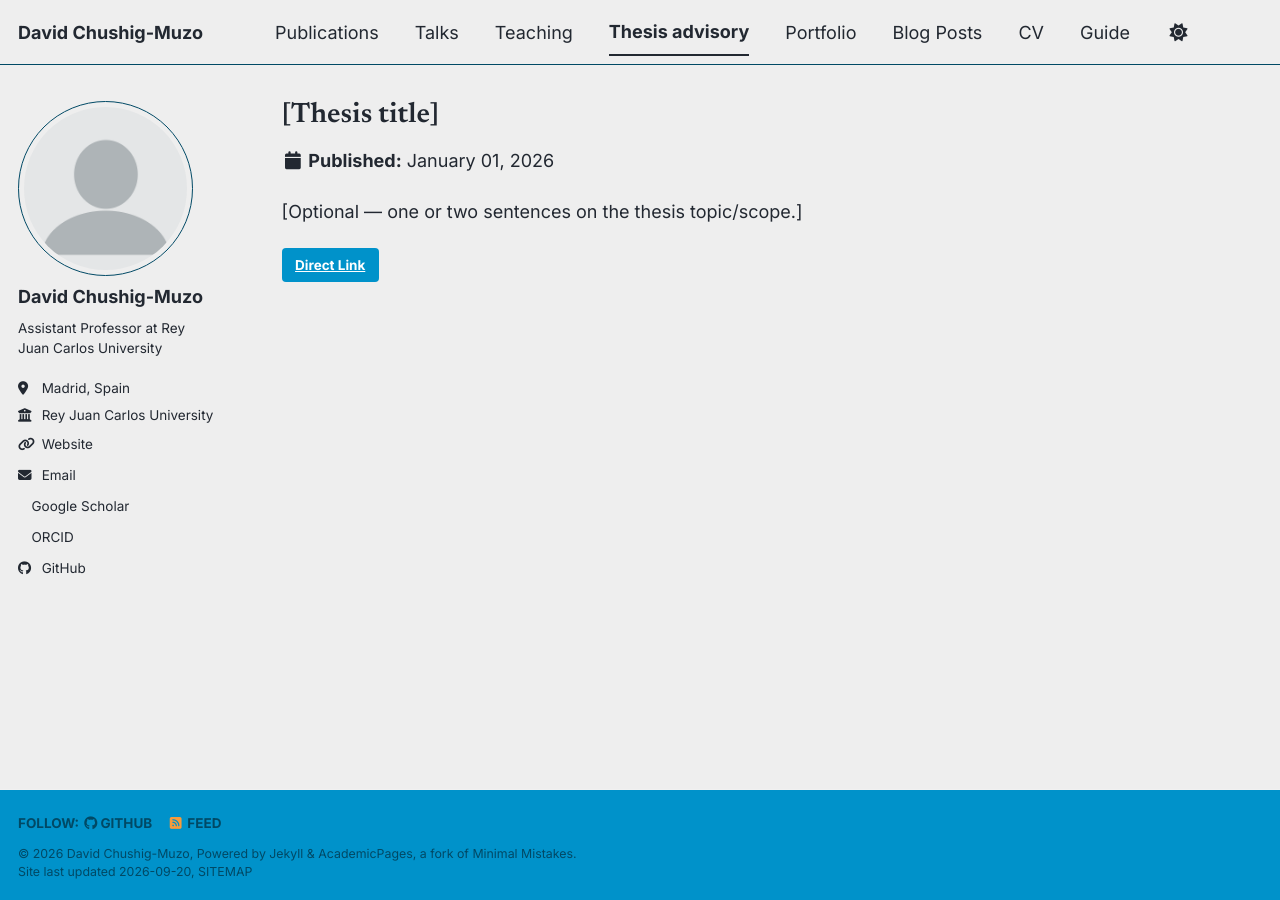
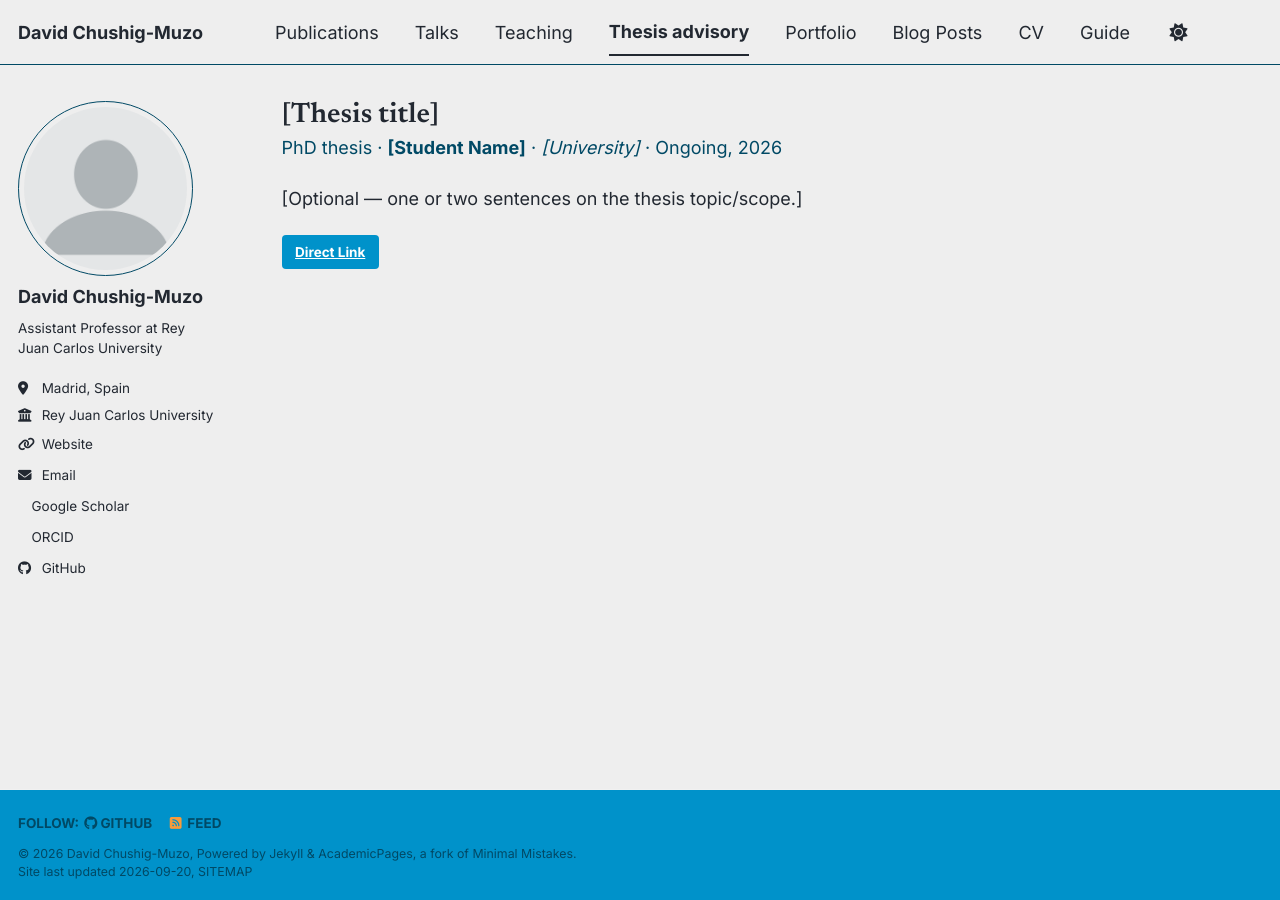
Before and after one commit to cdchushig/cdchushig.github.io, a Jekyll site: the page built from _thesisadvisory/2026-phd-example.md, in a window 1280 px wide. Built offline with Jekyll 4.4.1, drawn with Linux system fonts in a browser that asks for light colours; a style sheet for code colours, icons or effects is not loaded.

Commit message:
Added new layout

```diff
--- a/_layouts/single.html
+++ b/_layouts/single.html
@@ -36,6 +36,12 @@ layout: default
 
         {% if page.collection == 'teaching' %}
           <p> {{ page.type }}, <i>{{ page.venue }}</i>, {{ page.date | default: "1900-01-01" | date: "%Y" }} </p>
+        {% elsif page.collection == 'thesisadvisory' %}
+          <p class="page__meta" style="font-size: 1em;">
+            {{ page.degree }} thesis &middot; <strong>{{ page.student }}</strong>{% if page.co_advisor and page.co_advisor != "" %} (co-advised with {{ page.co_advisor }}){% endif %} &middot;
+            <i>{{ page.institution }}</i> &middot;
+            {{ page.status | default: "Completed" }}{% if page.date %}, {{ page.date | date: "%Y" }}{% endif %}
+          </p>
         {% elsif page.venue and page.date %}
           <p>Published in <i>{{ page.venue }}</i>, {{ page.date | default: "1900-01-01" | date: "%Y" }} </p>
         {% elsif page.date %}
```
Also changed, not shown: 1 other file.
